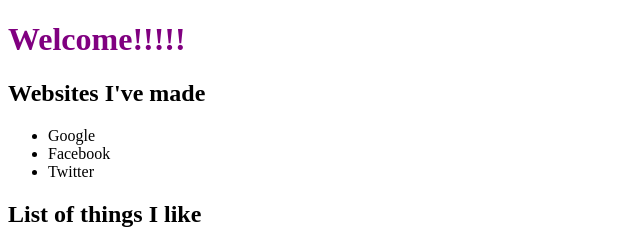
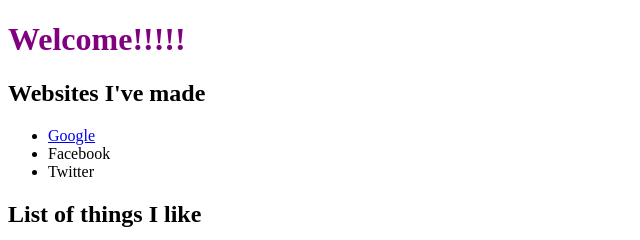
Before and after one commit to vgalindo89/vgalindo89.github.io, a plain HTML site: page index.html in a window 1280 px wide. Shown: the top 240 px of the page, 0-640 px from the left. Drawn offline with Linux system fonts and the light colour scheme.

Commit message:
Update index.html

```diff
--- a/index.html
+++ b/index.html
@@ -9,7 +9,7 @@
    <h2> Websites I've made</h2>
    <nav>
      <ul>
-       <li>Google</li>
+       <li><a href="https://www.google.com/">Google</a></li>
        <li> Facebook</li>
        <li> Twitter</li>
      </ul>
```
